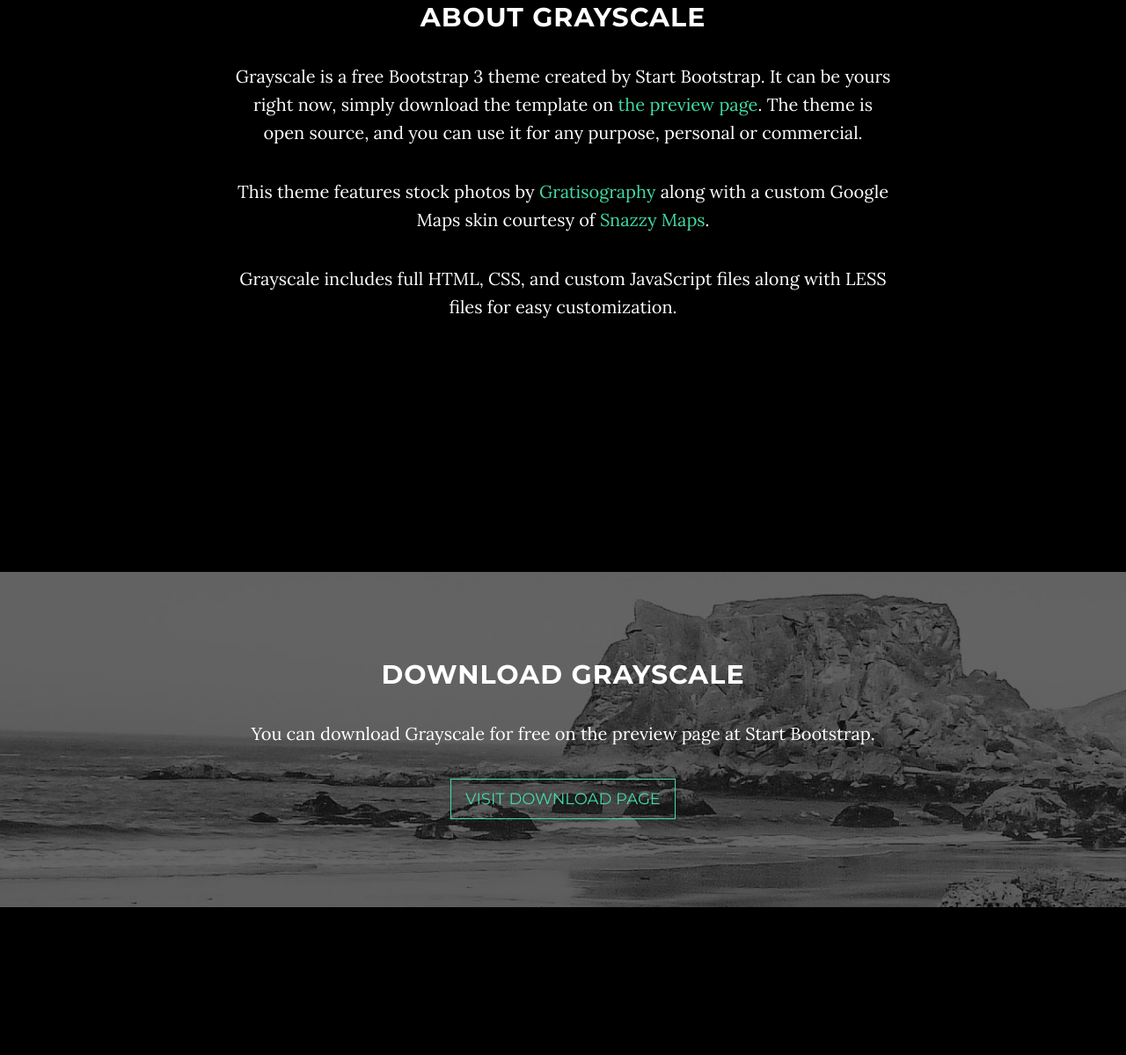
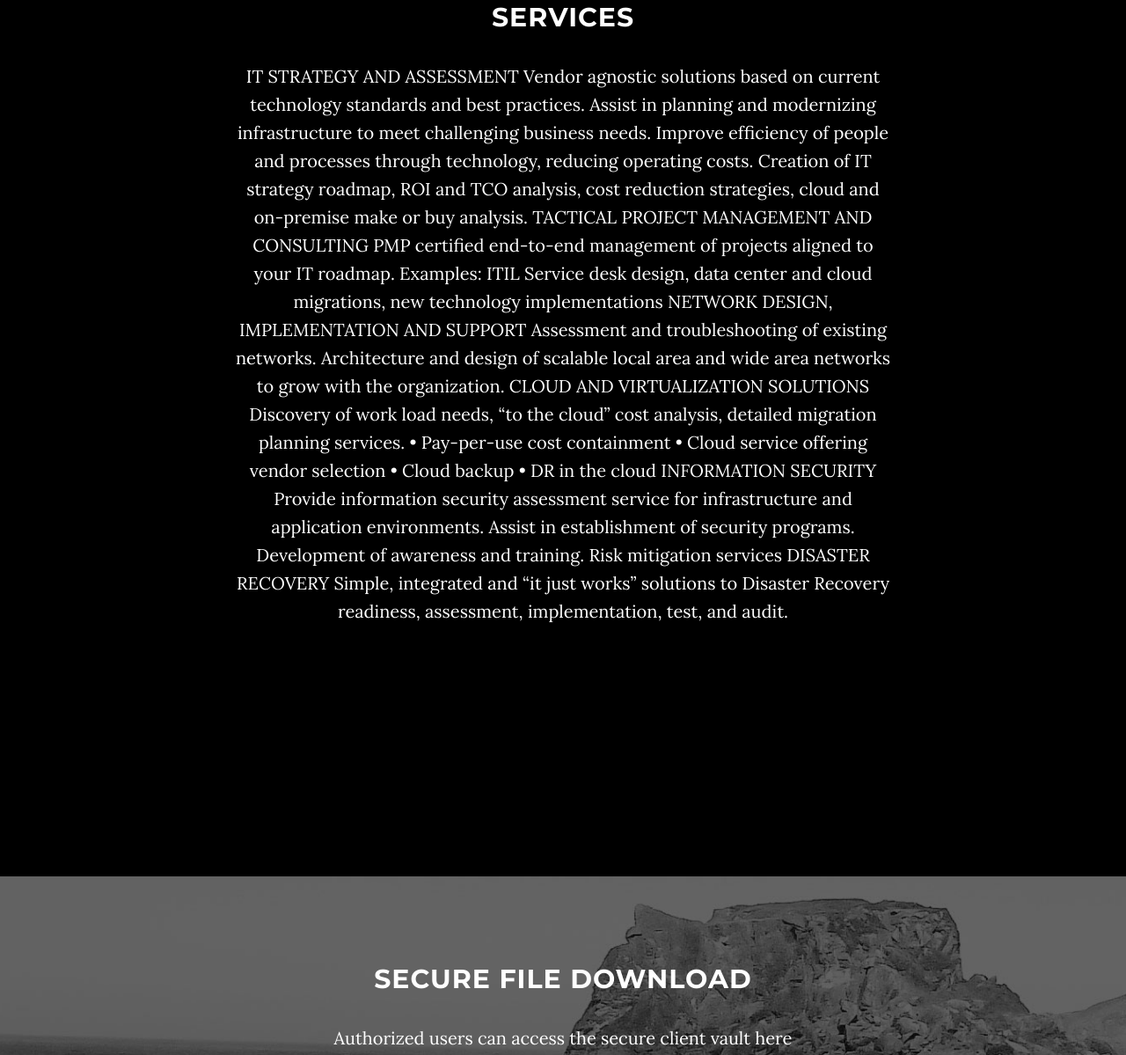
Before and after one commit to btapsolutions/www2, a website: page index.html in a window 1280 px wide. Shown: the part 1047-2246 px from the top of the page at 88% size. Drawn offline with nearby package versions, Linux system fonts and the light colour scheme; some packages are replaced by stand-ins of ours.

Commit message:
manual upload

```diff
--- a/index.html
+++ b/index.html
@@ -9,7 +9,7 @@
     <meta name="description" content="">
     <meta name="author" content="">
 
-    <title>Grayscale - Start Bootstrap Theme</title>
+    <title>BTAP Solutions</title>
 
     <!-- Bootstrap Core CSS -->
     <link href="vendor/bootstrap/css/bootstrap.min.css" rel="stylesheet">
@@ -53,7 +53,7 @@
                         <a href="#page-top"></a>
                     </li>
                     <li>
-                        <a class="page-scroll" href="#about">About</a>
+                        <a class="page-scroll" href="#about">Services</a>
                     </li>
                     <li>
                         <a class="page-scroll" href="#download">Download</a>
@@ -74,9 +74,9 @@
             <div class="container">
                 <div class="row">
                     <div class="col-md-8 col-md-offset-2">
-                        <h1 class="brand-heading">Grayscale</h1>
-                        <p class="intro-text">A free, responsive, one page Bootstrap theme.
-                            <br>Created by Start Bootstrap.</p>
+                        <h1 class="brand-heading">BTAP Solutions</h1>
+                        <p class="intro-text">Technology Solutions for business
+                            <br></p>
                         <a href="#about" class="btn btn-circle page-scroll">
                             <i class="fa fa-angle-double-down animated"></i>
                         </a>
@@ -90,10 +90,30 @@
     <section id="about" class="container content-section text-center">
         <div class="row">
             <div class="col-lg-8 col-lg-offset-2">
-                <h2>About Grayscale</h2>
-                <p>Grayscale is a free Bootstrap 3 theme created by Start Bootstrap. It can be yours right now, simply download the template on <a href="http://startbootstrap.com/template-overviews/grayscale/">the preview page</a>. The theme is open source, and you can use it for any purpose, personal or commercial.</p>
-                <p>This theme features stock photos by <a href="http://gratisography.com/">Gratisography</a> along with a custom Google Maps skin courtesy of <a href="http://snazzymaps.com/">Snazzy Maps</a>.</p>
-                <p>Grayscale includes full HTML, CSS, and custom JavaScript files along with LESS files for easy customization.</p>
+                <h2>Services</h2>
+                <p>
+IT STRATEGY AND ASSESSMENT
+Vendor agnostic solutions based on current technology standards and best practices.  Assist in planning and modernizing infrastructure to meet challenging business needs.  Improve efficiency of people and processes through technology, reducing operating costs.  Creation of IT strategy roadmap, ROI and TCO analysis, cost reduction strategies, cloud and on-premise make or buy analysis.
+TACTICAL PROJECT MANAGEMENT AND CONSULTING
+PMP certified end-to-end management of projects aligned to your IT roadmap.
+Examples:  ITIL Service desk design, data center and cloud migrations, new technology implementations
+NETWORK DESIGN, IMPLEMENTATION AND SUPPORT
+Assessment and troubleshooting of existing networks.
+Architecture and design of scalable local area and wide area networks to grow with the organization.
+CLOUD AND VIRTUALIZATION SOLUTIONS
+Discovery of work load needs, “to the cloud” cost analysis, detailed migration planning services.
+•	Pay-per-use cost containment
+•	Cloud service offering vendor selection
+•	Cloud backup
+•	DR in the cloud
+INFORMATION SECURITY
+Provide information security assessment service for infrastructure and application environments.
+Assist in establishment of security programs.
+Development of awareness and training.
+Risk mitigation services
+DISASTER RECOVERY
+Simple, integrated and “it just works” solutions to Disaster Recovery readiness, assessment, implementation, test, and audit.
+</p>
             </div>
         </div>
     </section>
@@ -103,9 +123,9 @@
         <div class="download-section">
             <div class="container">
                 <div class="col-lg-8 col-lg-offset-2">
-                    <h2>Download Grayscale</h2>
-                    <p>You can download Grayscale for free on the preview page at Start Bootstrap.</p>
-                    <a href="http://startbootstrap.com/template-overviews/grayscale/" class="btn btn-default btn-lg">Visit Download Page</a>
+                    <h2>Secure File Download</h2>
+                    <p>Authorized users can access the secure client vault here</p>
+                    <a href="https://www.btapsolutions.com" class="btn btn-default btn-lg">Secure Client Vault</a>
                 </div>
             </div>
         </div>
@@ -115,19 +135,15 @@
     <section id="contact" class="container content-section text-center">
         <div class="row">
             <div class="col-lg-8 col-lg-offset-2">
-                <h2>Contact Start Bootstrap</h2>
-                <p>Feel free to email us to provide some feedback on our templates, give us suggestions for new templates and themes, or to just say hello!</p>
-                <p><a href="mailto:feedback@startbootstrap.com">feedback@startbootstrap.com</a>
+                <h2>Contact BTAP Solutions</h2>
+                <p>Feel free to email us to for any inquiries</p>
+                <p><a href="mailto:inquiry@btapsolutions.com">inquiry@btapsolutions.com</a>
                 </p>
                 <ul class="list-inline banner-social-buttons">
                     <li>
-                        <a href="https://twitter.com/SBootstrap" class="btn btn-default btn-lg"><i class="fa fa-twitter fa-fw"></i> <span class="network-name">Twitter</span></a>
+                        <a href="https://twitter.com/btapsolutions" class="btn btn-default btn-lg"><i class="fa fa-twitter fa-fw"></i> <span class="network-name">Twitter</span></a>
                     </li>
-                    <li>
-                        <a href="https://github.com/IronSummitMedia/startbootstrap" class="btn btn-default btn-lg"><i class="fa fa-github fa-fw"></i> <span class="network-name">Github</span></a>
-                    </li>
-                    <li>
-                        <a href="https://plus.google.com/+Startbootstrap/posts" class="btn btn-default btn-lg"><i class="fa fa-google-plus fa-fw"></i> <span class="network-name">Google+</span></a>
+
                     </li>
                 </ul>
             </div>
```
